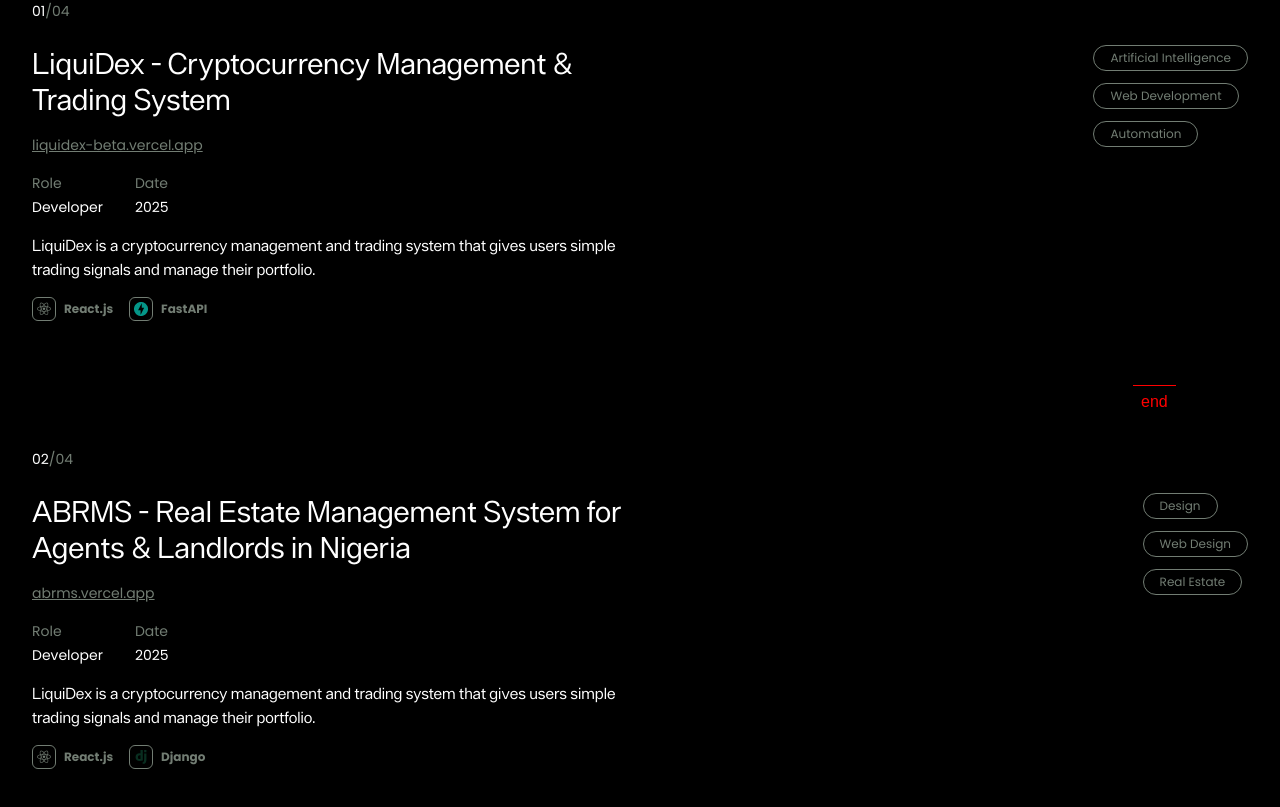
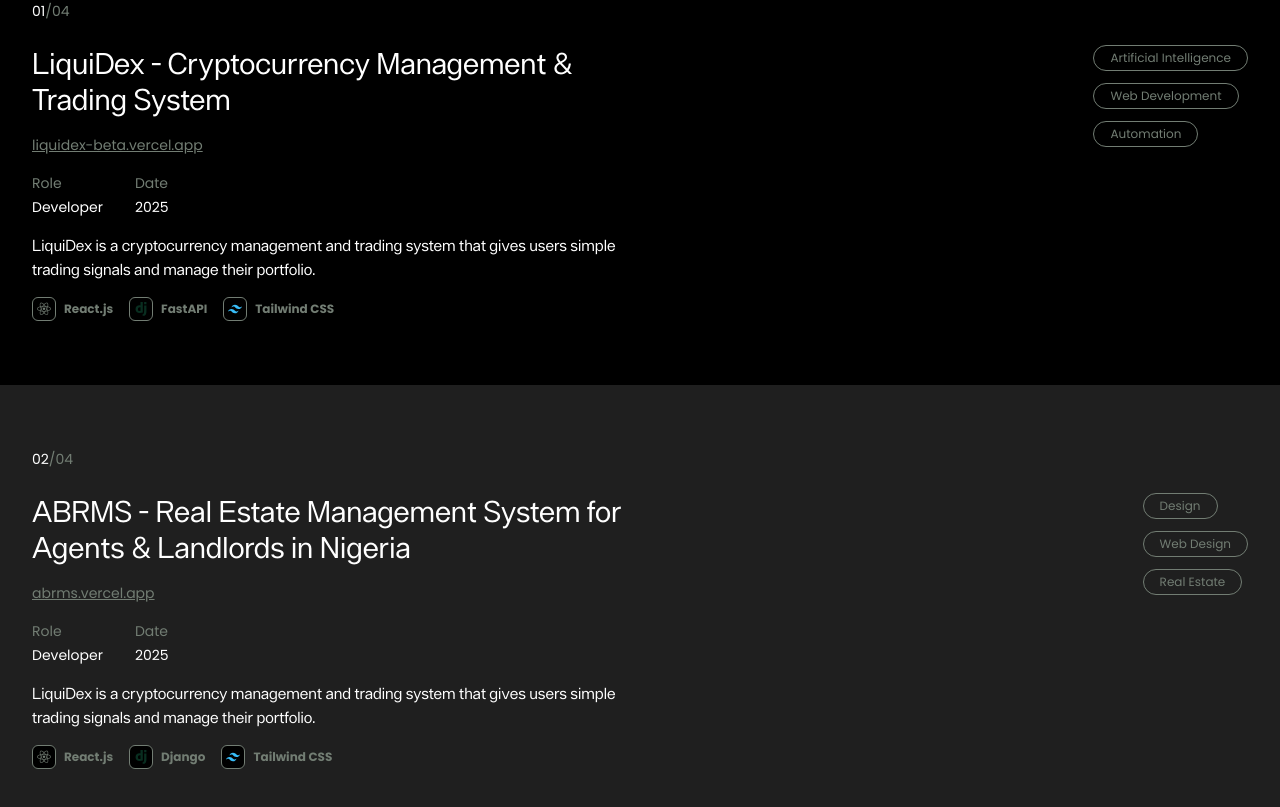
Before and after one commit to Hardy101/Eghosa, a React (Vite) app: page / in a window 1280 px wide. Shown: the part 935-1742 px from the top of the page. Built offline with nearby package versions, Linux system fonts and the light colour scheme; a web font is replaced by a local one.

Commit message:
feat: add Tailwind CSS icon and refactor project icons import structure

```diff
--- a/src/App.css
+++ b/src/App.css
@@ -11,6 +11,7 @@
   --color-grey-2: #727d73;
   --color-grey-3: #c4c4c4;
   --color-dark-1: #000000;
+  --color-dark-2: #1f1f1f;
   --color-dark-blue: #183153;
   --color-light-green: #d7fc90;
 }
--- a/src/App.tsx
+++ b/src/App.tsx
@@ -1,11 +1,8 @@
-import { useRef } from "react";
 import "./App.css";
 
 import NavBar from "./components/navbar";
 import Hero from "./components/hero";
 import ProjectWrapper from "./components/projects";
-import Sidebar from "./components/sidebar";
-import Overlay from "./components/overlay";
 
 function App() {
   return (
--- a/src/components/projects.tsx
+++ b/src/components/projects.tsx
@@ -2,8 +2,7 @@
 import gsap from "gsap";
 import ScrollTrigger from "gsap/ScrollTrigger";
 
-import fastapi from "../assets/icons/FastAPI.svg";
-import django from "../assets/icons/Django.svg";
+import { media } from "../constants/media";
 
 gsap.registerPlugin(ScrollTrigger);
 gsap.defaults({ ease: "none", duration: 2 });
@@ -13,22 +12,9 @@
     const trigger = ScrollTrigger.create({
       trigger: ".project",
       start: "top top",
-      // end: "+=300px",
       pinSpacing: false,
       pin: true,
-      markers: true,
     });
-
-    // gsap.to("#abrms", {
-    //   yPercent: -100,
-    //   ease: "none",
-    //   scrollTrigger: {
-    //     trigger: "#projects",
-    //     start: "top top",
-    //     end: "bottom top",
-    //     scrub: true,
-    //   },
-    // });
     return () => trigger.kill();
   }, []);
 
@@ -83,11 +69,19 @@
                   </span>
                   <span className="inline-flex items-center gap-2 text-grey-2 text-xs font-poppins-bold">
                     <img
-                      src={fastapi}
+                      src={media.django}
                       alt="fastapi logo"
                       className=" bg-black border border-grey-[#2d2d2d] w-auto h-6 rounded-md p-1"
                     />
                     FastAPI
+                  </span>
+                  <span className="inline-flex items-center gap-2 text-grey-2 text-xs font-poppins-bold">
+                    <img
+                      src={media.tailwind}
+                      alt="Tailwind CSS logo"
+                      className=" bg-black border border-grey-[#2d2d2d] w-auto h-6 rounded-md p-1"
+                    />
+                    Tailwind CSS
                   </span>
                 </p>
               </div>
@@ -107,7 +101,7 @@
             </div>
           </div>
         </div>
-        <div id="abrms" className="project relative bg-dark-1 px-8 py-16 z-10">
+        <div id="abrms" className="project relative bg-dark-2 px-8 py-16 z-10">
           <p className="text-sm">
             <span className="text-white">02</span>
             <span className="text-grey-2">/04</span>
@@ -153,11 +147,19 @@
                   </span>
                   <span className="inline-flex items-center gap-2 text-grey-2 text-xs font-poppins-bold">
                     <img
-                      src={django}
+                      src={media.django}
                       alt="Django logo"
                       className=" bg-black border border-grey-[#2d2d2d] w-auto h-6 rounded-md p-1"
                     />
                     Django
+                  </span>
+                  <span className="inline-flex items-center gap-2 text-grey-2 text-xs font-poppins-bold">
+                    <img
+                      src={media.tailwind}
+                      alt="Tailwind CSS logo"
+                      className=" bg-black border border-grey-[#2d2d2d] w-auto h-6 rounded-md p-1"
+                    />
+                    Tailwind CSS
                   </span>
                 </p>
               </div>
--- /dev/null
+++ b/src/constants/media.tsx
@@ -0,0 +1,9 @@
+import fastapi from "../assets/icons/FastAPI.svg";
+import django from "../assets/icons/Django.svg";
+import tailwind from "../assets/icons/Tailwind CSS.svg";
+
+export const media = {
+  fastapi,
+  django,
+  tailwind,
+};
```
Also changed, not shown: src/assets/icons/Tailwind CSS.svg (added).
